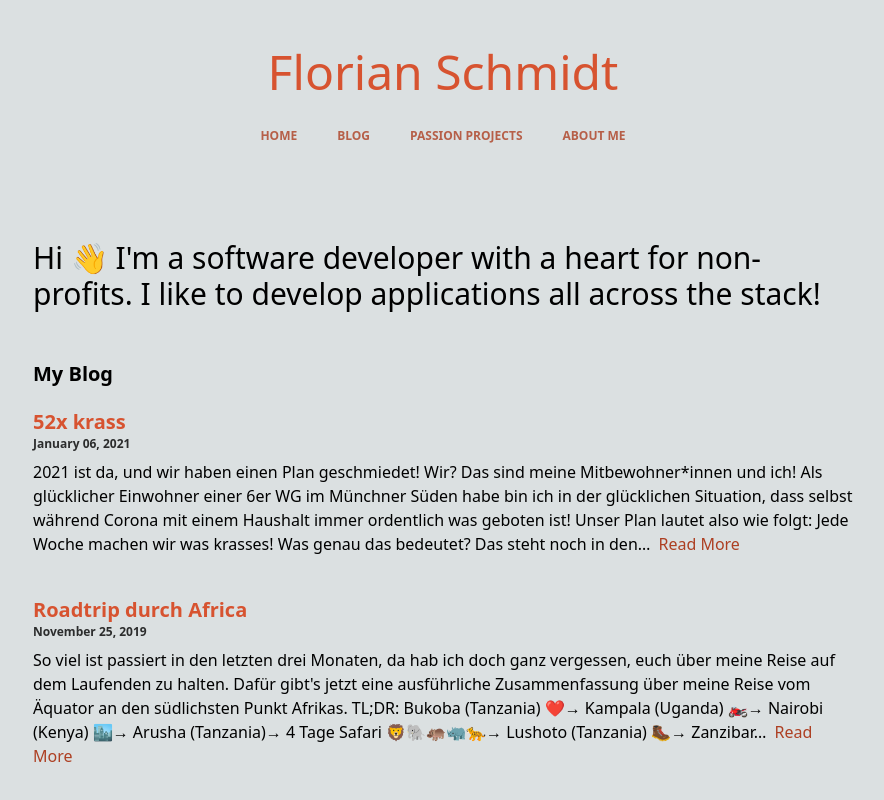
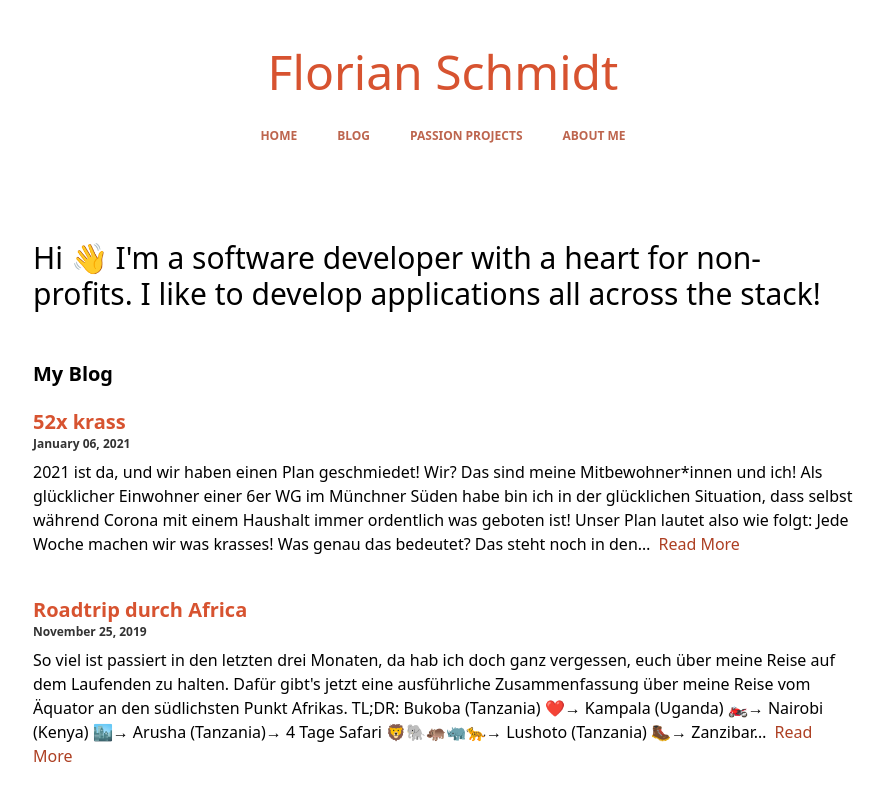
Before and after one commit to florianschmidt1994/florianschmidt.me, a Gatsby site: page / in a window 1280 px wide. Shown: the top 800 px of the page, without its empty margins (197-1081 px from the left). Built offline with nearby package versions, Linux system fonts and the light colour scheme; Gatsby itself is replaced by a stand-in of ours.

Commit message:
Minor style fixes

```diff
--- a/src/components/Header.js
+++ b/src/components/Header.js
@@ -4,7 +4,9 @@ import * as React from "react";
 export default function Header() {
   return (
     <header className="py-12 px-10 flex flex-col items-center">
-      <h1 className="text-5xl text-terracotta-600">Florian Schmidt</h1>
+      <h1 className="text-5xl text-terracotta-600 text-center">
+        Florian Schmidt
+      </h1>
       <nav className="mt-8">
         <ul className="font-bold flex flex-row space-x-10 uppercase text-xs opacity-80">
           <li>
--- a/src/pages/{MarkdownRemark.frontmatter__slug}.js
+++ b/src/pages/{MarkdownRemark.frontmatter__slug}.js
@@ -28,7 +28,7 @@ export default function Template({
           <h2 className="text-xs font-bold opacity-80">{frontmatter.date}</h2>
         </header>
         <div
-          className="blog-post col-[2] text-lg px-10"
+          className="blog-post col-[2] text-md px-10"
           dangerouslySetInnerHTML={{ __html: html }}
         />
       </Fullbleed>
--- a/src/styles/global.css
+++ b/src/styles/global.css
@@ -1,11 +1,6 @@
 @tailwind base;
 @tailwind components;
 @tailwind utilities;
-
-html,
-body {
-  @apply bg-juniper-50;
-}
 
 a {
   @apply text-terracotta-700 hover:underline;
```
